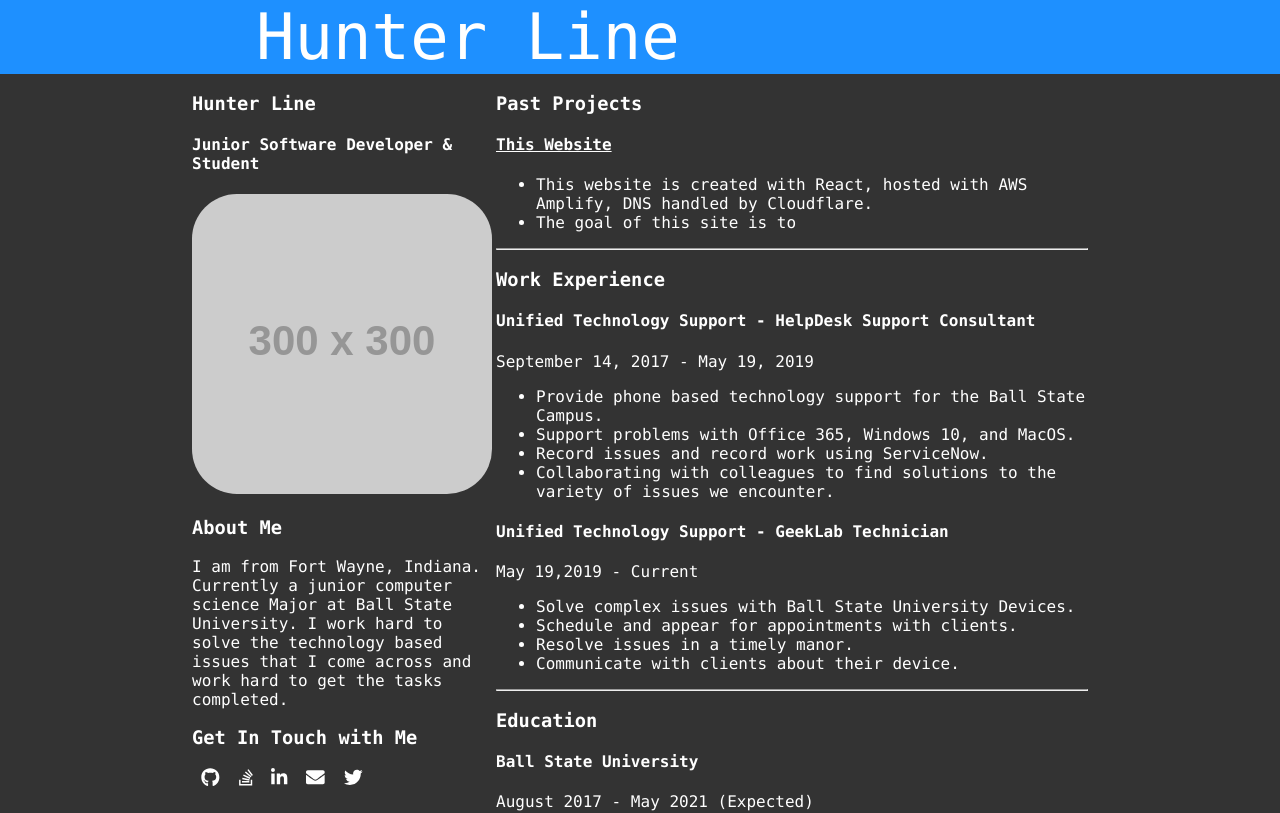
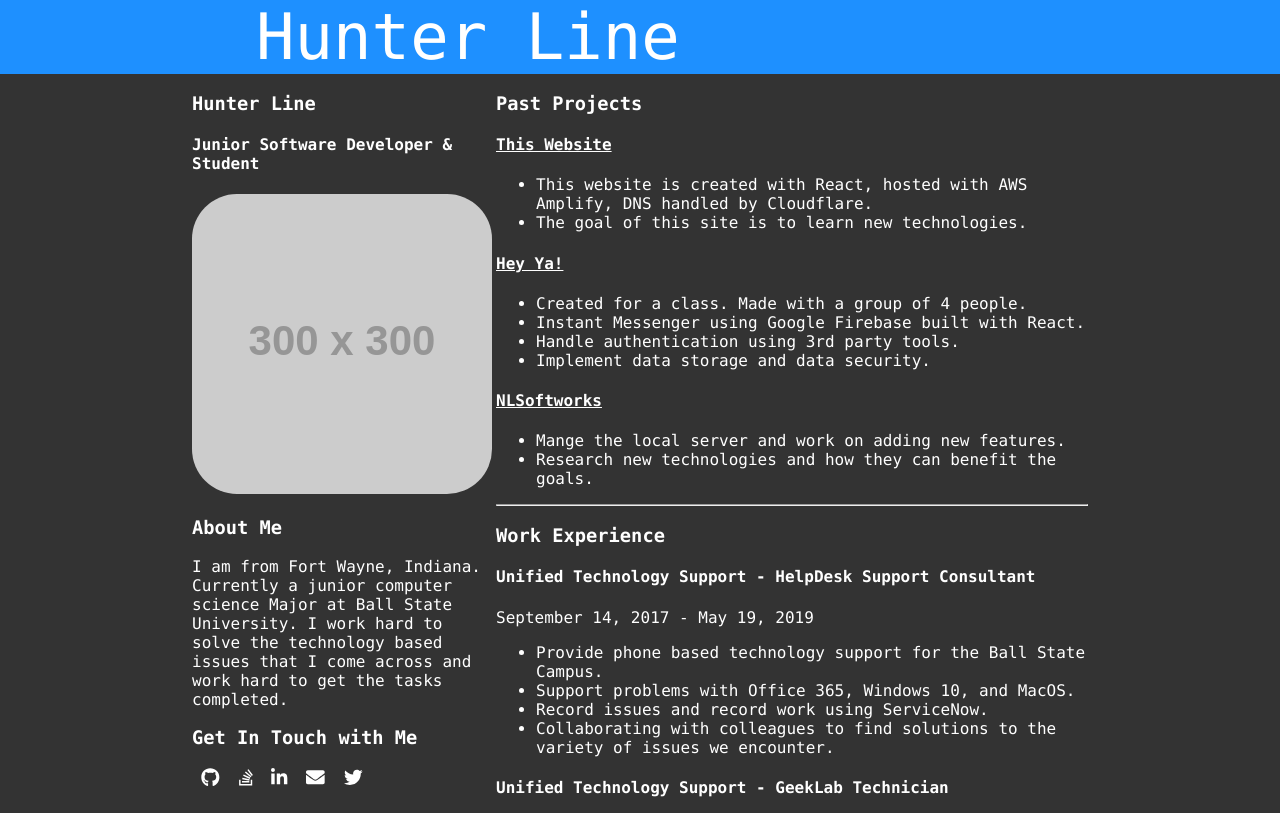
Before and after one commit to Line98Dev/Website, a React (Create React App) app: page / in a window 1280 px wide. Shown: the top 813 px of the page. Built offline with nearby package versions, Linux system fonts and the light colour scheme.

Commit message:
Added Other Projects

```diff
--- a/src/components/projects.js
+++ b/src/components/projects.js
@@ -7,7 +7,19 @@ export function Projects(){
             <h4><a href="https://hunter.tline.dev">This Website</a></h4>
             <ul>
                 <li>This website is created with React, hosted with AWS Amplify, DNS handled by Cloudflare.</li>
-                <li>The goal of this site is to </li>
+                <li>The goal of this site is to learn new technologies.</li>
+            </ul>
+            <h4><a href="https://heyya.app">Hey Ya!</a></h4>
+            <ul>
+                <li>Created for a class. Made with a group of 4 people.</li>
+                <li>Instant Messenger using Google Firebase built with React.</li>
+                <li>Handle authentication using 3rd party tools.</li>
+                <li>Implement data storage and data security.</li>
+            </ul>
+            <h4><a href="https://nlsoftworks.com">NLSoftworks</a></h4>
+            <ul>
+                <li>Mange the local server and work on adding new features.</li>
+                <li>Research new technologies and how they can benefit the goals.</li>
             </ul>
         </div>
     )
```
